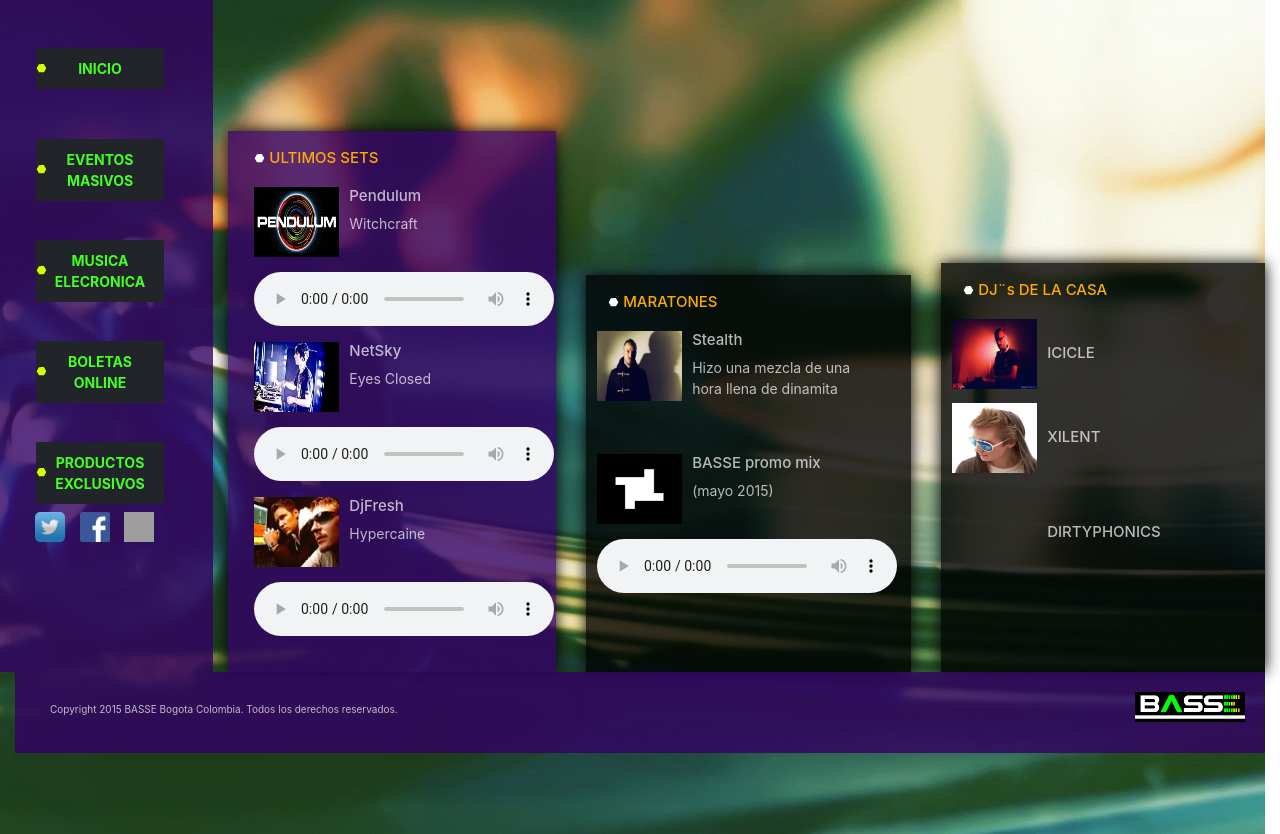
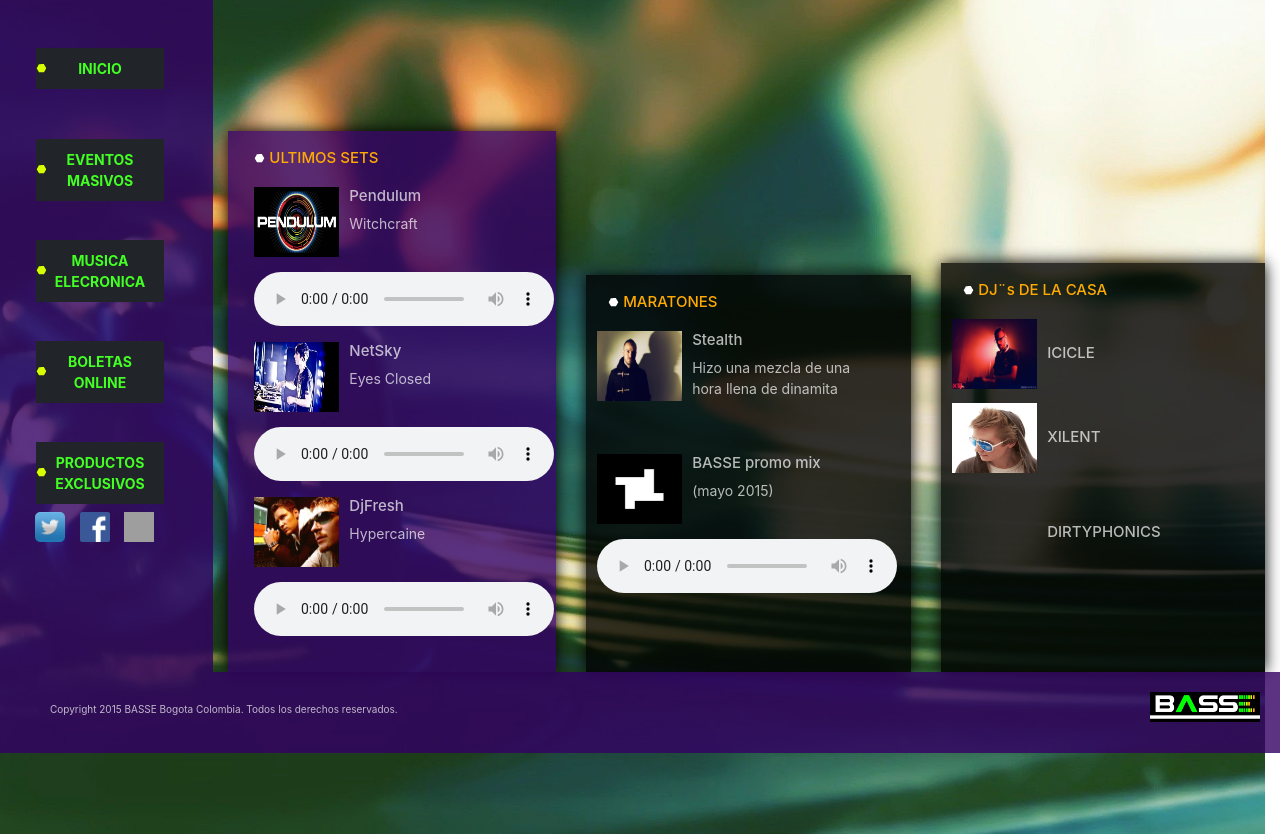
Before and after one commit to CarlosMontalvo19/LABASSE, a plain HTML site: page index.html in a window 1280 px wide. Shown: the part 89-923 px from the top of the page. Drawn offline with nearby package versions, Linux system fonts and the light colour scheme; grey boxes are pictures that could not be loaded.

Commit message:
ubicamos el footer  100%

```diff
--- a/index.html
+++ b/index.html
@@ -38,8 +38,6 @@
                         </ul>
                      </div>
                   </nav>
-
-
                </div>
                <div class="row redes">
                   <div id="rd1"></div>
@@ -121,11 +119,14 @@
                         </div>
                         <div class="separador"> </div>
                      </div>
+
+
                   </div>
                </section>
             </div>
-         </div>
-         <footer class="container-fluid">
+
+              <footer class="col-sm-12 col-md-12 col-lg-12">
+                        <div class="container-fluid">
                            <div class="row" id="margen_footer">
                               <div class="col" id="redes">
                                  <div id="rd1"></div>
@@ -137,7 +138,10 @@
                               </div>
                               <div class="col" id="log"></div>
                            </div>
+                        </div>
                </footer>
+         </div>
+
       </div>
       <script src="https://code.jquery.com/jquery-3.3.1.slim.min.js" integrity="sha384-q8i/X+965DzO0rT7abK41JStQIAqVgRVzpbzo5smXKp4YfRvH+8abtTE1Pi6jizo" crossorigin="anonymous"></script>
       <script src="https://cdnjs.cloudflare.com/ajax/libs/popper.js/1.14.3/umd/popper.min.js" integrity="sha384-ZMP7rVo3mIykV+2+9J3UJ46jBk0WLaUAdn689aCwoqbBJiSnjAK/l8WvCWPIPm49" crossorigin="anonymous"></script>
```
Lines whose indentation alone changed are shown as unchanged.
